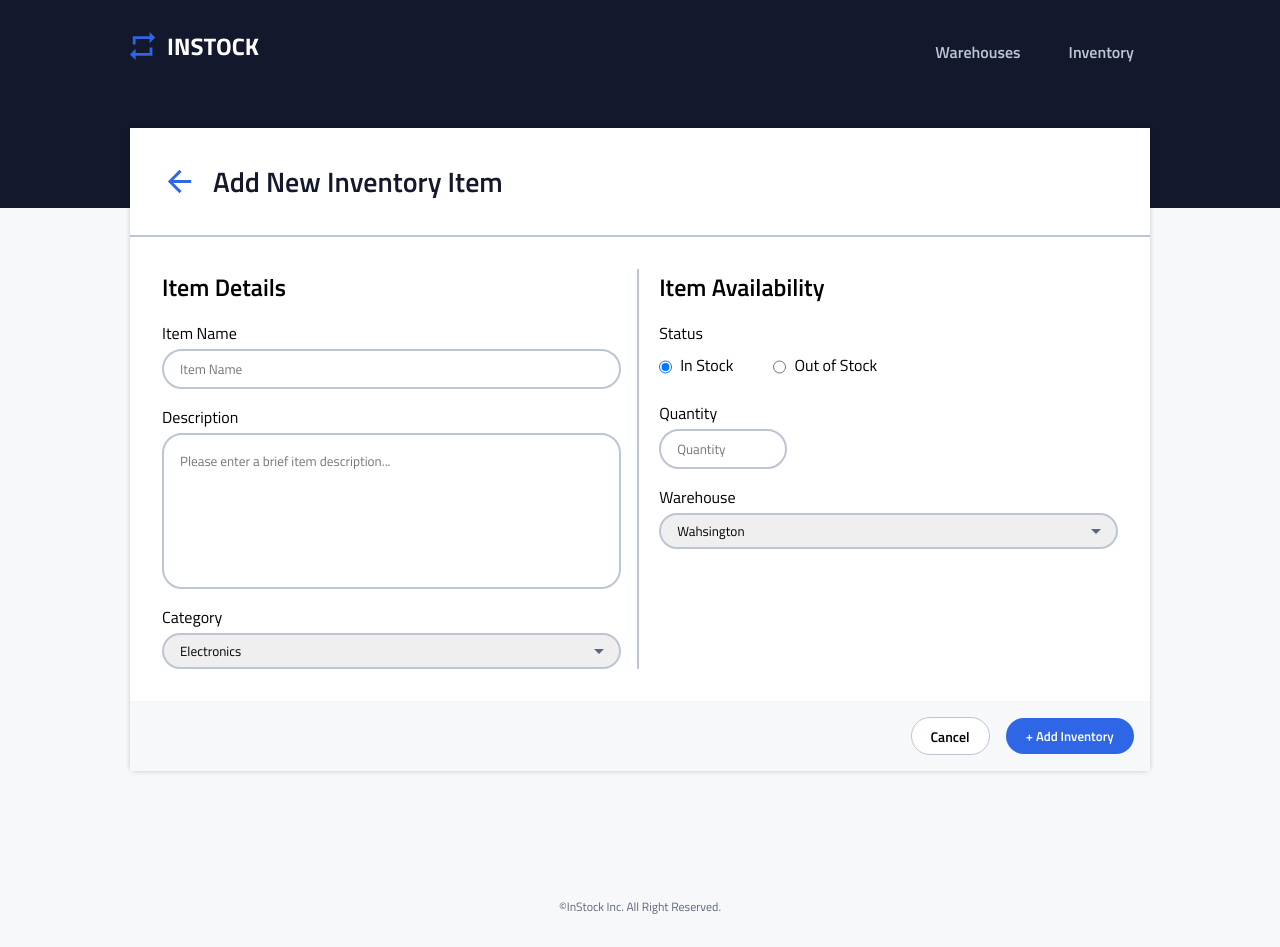
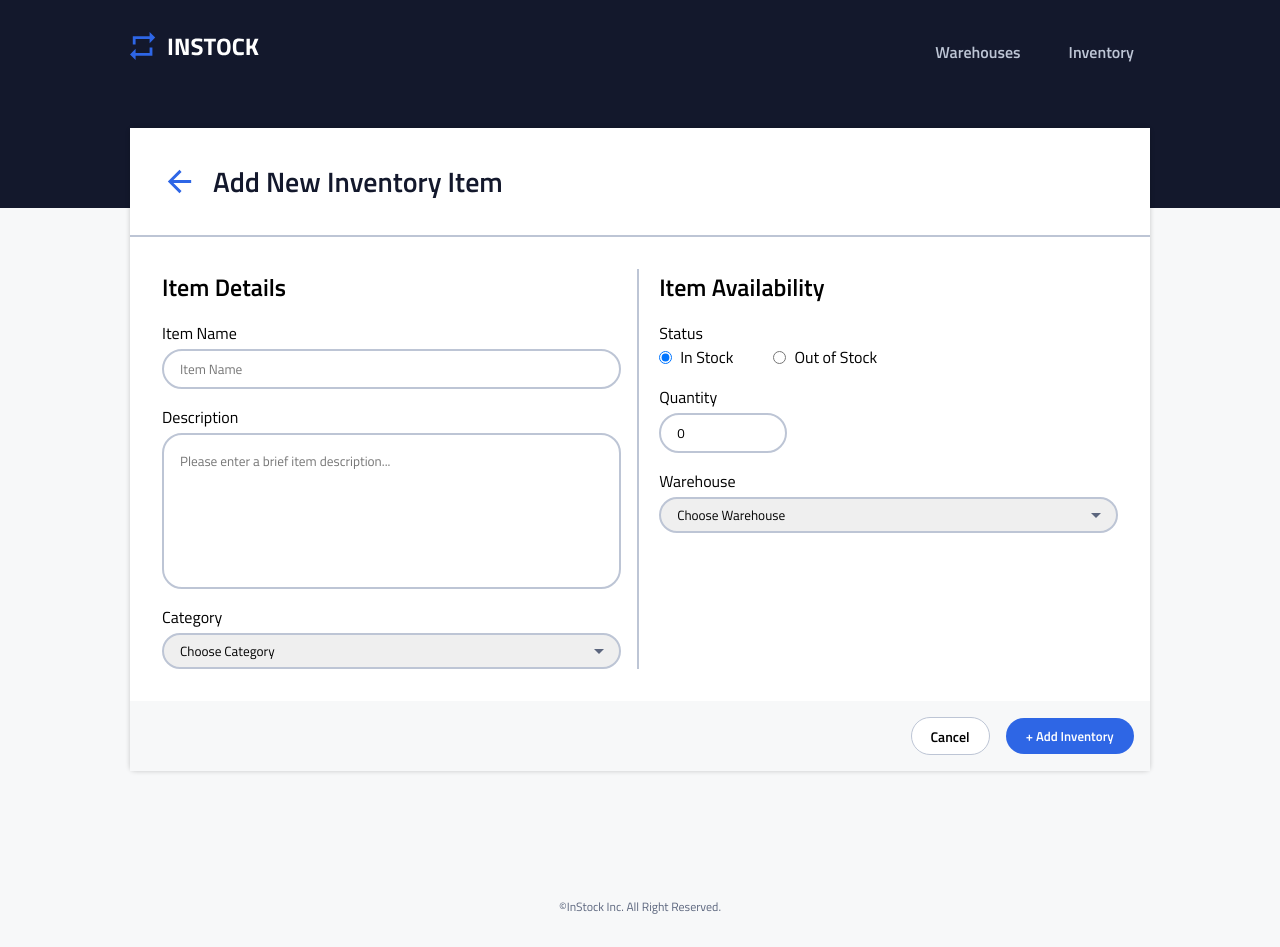
Before and after one commit to ATrainstation/InStock, a React (Vite) app: page /inventory/add in a window 1280 px wide. Built offline with nearby package versions, Linux system fonts and the light colour scheme.

Commit message:
feat(neil-24): :construction: add validators for add inventory page

```diff
--- a/src/components/AddInventory/AddInventory.jsx
+++ b/src/components/AddInventory/AddInventory.jsx
@@ -13,9 +13,9 @@ function AddInventory() {
     itemName: "",
     description: "",
     category: "",
-    isAvailable: true,
-    quantity: 0,
-    Warehouse: "",
+    isAvailable: "true",
+    quantity: "0",
+    warehouse: "",
   });
 
   const [formValidation, setFormValidation] = useState({
@@ -32,6 +32,7 @@ function AddInventory() {
   const handleChange = (e) => {
     setFormData({ ...formData, [e.target.name]: e.target.value });
     setFormValidation({ ...formValidation, [e.target.name]: true });
+    console.log(`${e.target.name}:${e.target.value}`);
   };
 
   const handleCancel = (id) => {
@@ -47,6 +48,7 @@ function AddInventory() {
     e.preventDefault();
     let isValid = true;
     const newValidation = {};
+    console.log(formData);
 
     Object.keys(formData).forEach((key) => {
       if (formData[key].trim() === "") {
@@ -70,9 +72,8 @@ function AddInventory() {
 
   const getInputClass = (name) => {
     if (!formValidation[name]) {
-      return "input-box input-error";
+      return "input-error";
     }
-    return "input-box";
   };
 
   return (
@@ -101,7 +102,7 @@ function AddInventory() {
                   name="itemName"
                   value={formData.itemName}
                   onChange={handleChange}
-                  className={getInputClass("itemName")}
+                  className={`input-box ${getInputClass("itemName")}`}
                   placeholder="Item Name"
                 />
               </label>
@@ -112,14 +113,20 @@ function AddInventory() {
                   name="description"
                   value={formData.description}
                   onChange={handleChange}
-                  className="input-textarea"
+                  className={`input-textarea ${getInputClass("description")}`}
                   placeholder="Please enter a brief item description..."
                 />
               </label>
 
               <label className="input-title">
                 Category
-                <select name="warehouse" id="warehouse" className="input-dropdown">
+                <select
+                  name="category"
+                  id="category"
+                  className={`input-dropdown ${getInputClass("category")}`}
+                  onChange={handleChange}
+                >
+                  <option value="">Choose Category</option>
                   <option value="Electronics">Electronics</option>
                   <option value="saab">Saab</option>
                   <option value="mercedes">Mercedes</option>
@@ -136,41 +143,53 @@ function AddInventory() {
                   <label className="input-radio__container">
                     <input
                       type="radio"
-                    name="availability"
+                      name="isAvailable"
                       value="true"
                       onChange={handleChange}
                       className={getInputClass("contactName")}
-                    checked
+                      checked={formData.isAvailable === "true"}
                     />
-                  In Stock</label>
+                    In Stock
+                  </label>
                   <label className="input-radio__container">
                     <input
                       type="radio"
-                    name="availability"
+                      name="isAvailable"
                       value="false"
                       onChange={handleChange}
                       className={getInputClass("contactName")}
+                      checked={formData.isAvailable === "false"}
                     />
-                  Out of Stock</label>
+                    Out of Stock
+                  </label>
                 </div>
               </label>
 
-              {formData.isAvailable === true ? (<label className="input-title">
+              {formData.isAvailable === "true" ? (
+                <label className="input-title">
                   Quantity
                   <input
-                  name="position"
+                    name="quantity"
                     type="number"
-                  value={formData.position}
+                    value={formData.quantity}
                     onChange={handleChange}
                     className="input-qty"
                     placeholder="Quantity"
                   />
-              </label>):(<></>)}
-
+                </label>
+              ) : (
+                <></>
+              )}
 
               <label className="input-title">
                 Warehouse
-                <select name="warehouse" id="warehouse" className="input-dropdown">
+                <select
+                  name="warehouse"
+                  id="warehouse"
+                  className="input-dropdown"
+                  onChange={handleChange}
+                >
+                  <option value="">Choose Warehouse</option>
                   <option value="Washington">Wahsington</option>
                   <option value="saab">Saab</option>
                   <option value="mercedes">Mercedes</option>
```
Lines whose indentation alone changed are shown as unchanged.
